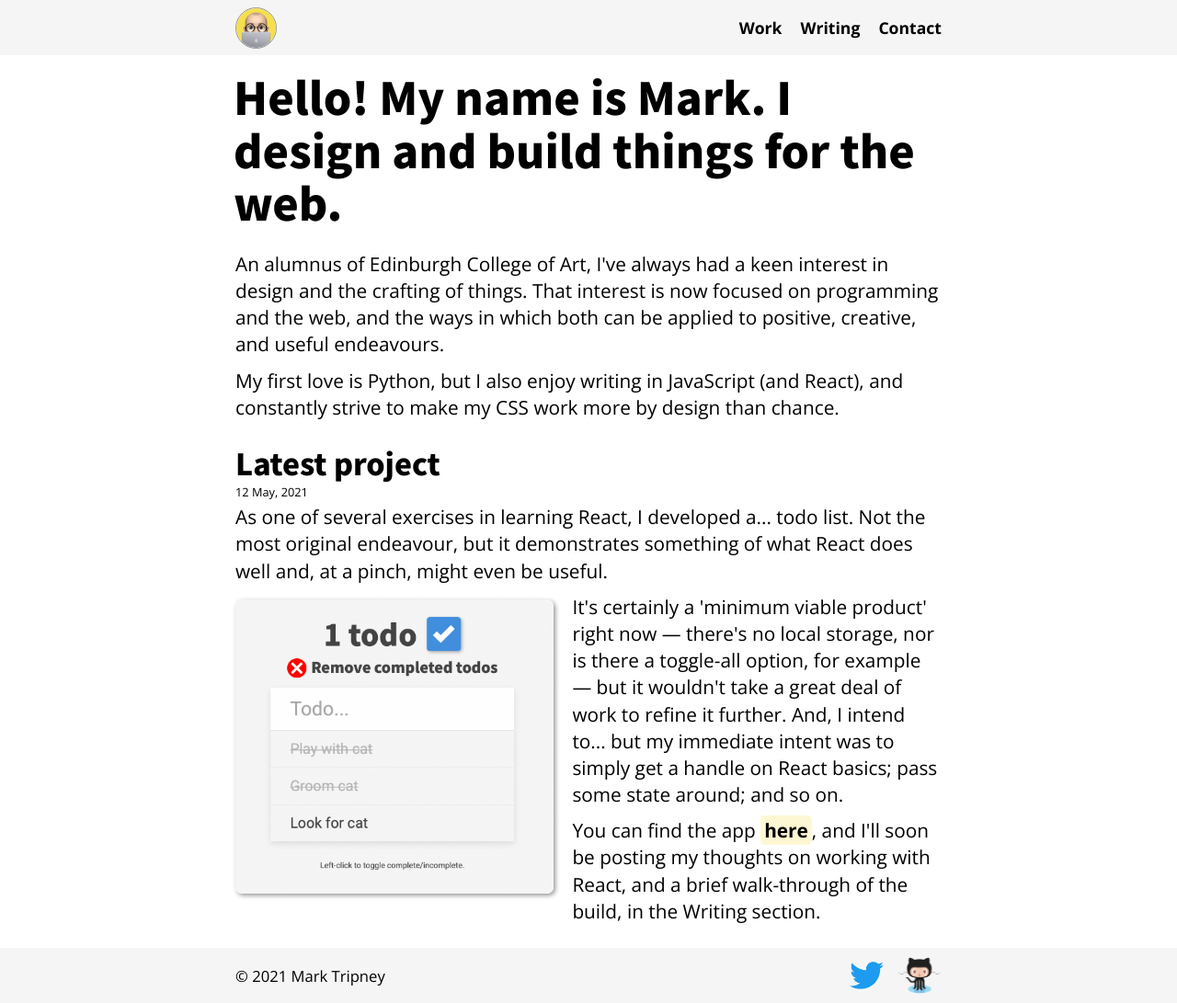
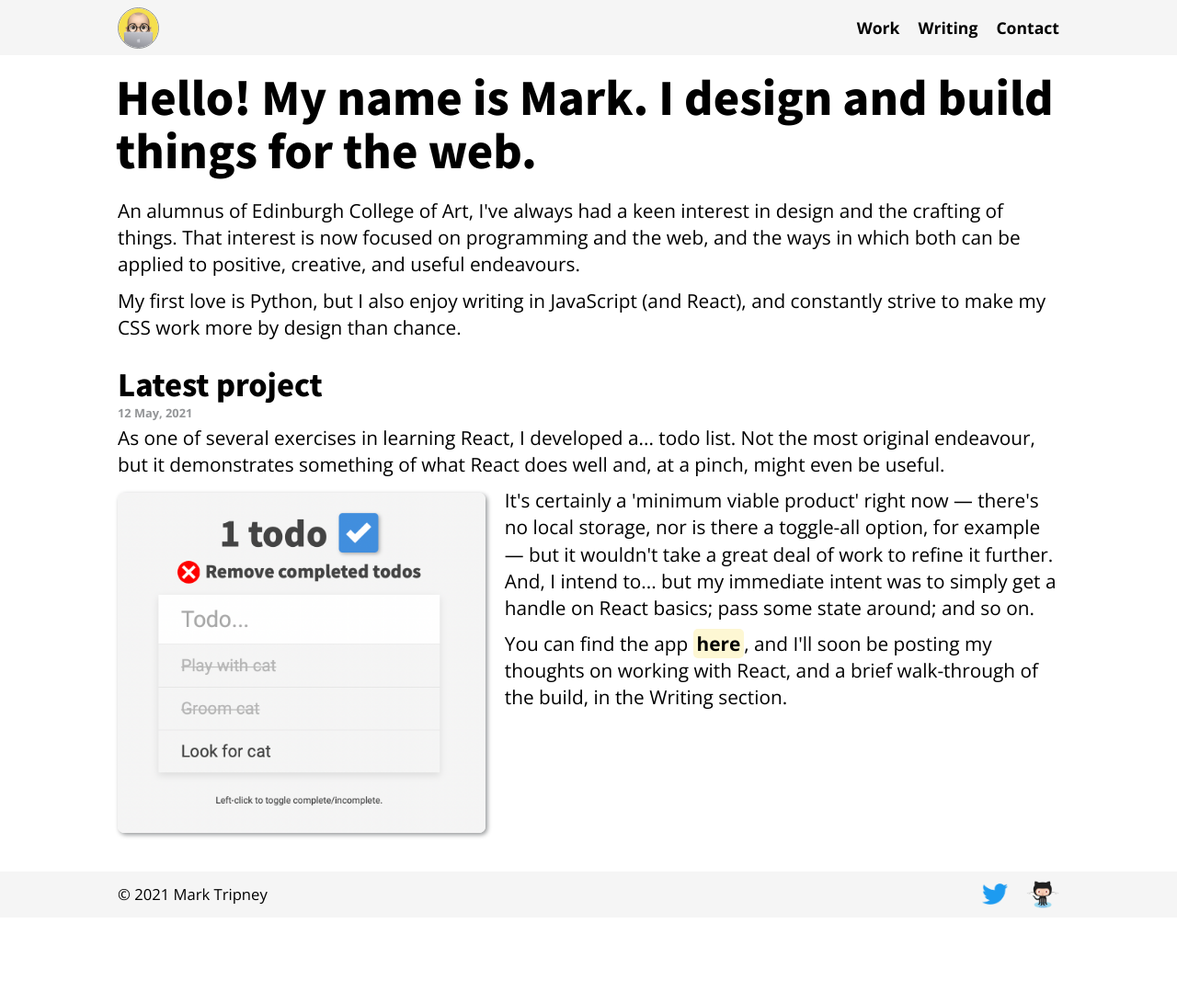
Before and after one commit to mark-tripney/marktripney-flask, a Flask app: page / in a window 1280 px wide. Shown: the whole page at 92% size. After the commit the page ends 988 px from the top, so only its background shows below. Run offline with Flask 2, Linux system fonts and the light colour scheme.

Commit message:
Update media queries

```diff
--- a/static/css/style.css
+++ b/static/css/style.css
@@ -55,10 +55,6 @@ p {
   line-height: 1.4;
 }
 
-small + p {
-  margin-top: 0.2em;
-}
-
 p + p {
   margin-top: 0.5em;
 }
@@ -70,9 +66,13 @@ p ~ h2 {
 small {
   display: block;
   font-family: "Open Sans", sans-serif;
-  font-weight: 400;
-  color: #000000;
+  font-weight: 700;
+  color: #939597;
   font-size: 0.8em;
+}
+
+small + p {
+  margin-top: 0.2em;
 }
 
 p ~ ul {
@@ -165,7 +165,7 @@ main ul li {
   font-size: 1em;
 }
 main ul li::marker {
-  color: #000000;
+  color: #939597;
 }
 
 .main-footer {
@@ -229,7 +229,7 @@ main ul li::marker {
     width: 90%;
   }
 }
-@media screen and (min-width: 375px) and (min-width: 768px) {
+@media screen and (min-width: 768px) {
   main {
     width: 80%;
     display: block;
@@ -254,7 +254,7 @@ main ul li::marker {
     margin-top: 0.5em;
   }
 }
-@media screen and (min-width: 375px) and (min-width: 1024px) {
+@media screen and (min-width: 1024px) {
   h1 {
     font-size: 3em;
   }
@@ -271,36 +271,36 @@ main ul li::marker {
     display: block;
   }
 
-  .main-nav-container {
-    padding: 0 20%;
-  }
   .main-nav-container .main-nav-ul {
     height: 60px;
   }
   .main-nav-container .main-nav-ul li {
     font-size: 1.1em;
   }
-
-  main {
-    width: 60%;
-  }
-
-  pre {
+  .main-nav-container pre {
     font-size: 1.3em;
   }
-
-  .main-footer {
+  .main-nav-container .main-footer {
     padding: 0 20%;
     height: 60px;
   }
-
-  .twitter-logo {
+  .main-nav-container .twitter-logo {
     margin-right: 15px;
     height: 30px;
   }
+  .main-nav-container .github-logo {
+    height: 40px;
+  }
+}
+@media screen and (min-width: 1366px) {
+  main {
+    width: 60%;
+    display: block;
+  }
 
-  .github-logo {
-    height: 40px;
+  .main-nav-container,
+.main-footer {
+    padding: 0 20%;
   }
 }
 
--- a/static/css/style.scss
+++ b/static/css/style.scss
@@ -6,7 +6,7 @@
 $text-colour: #000;
 $background-colour: #fff;
 $nav-background: #f5f5f5;
-$dark-gray: #000000;
+$dark-gray: #939597;
 $yellow: #F5DF4D;
 $light-yellow: #FDF7D3;
 
@@ -81,9 +81,6 @@ p {
   line-height: 1.4;
 }
 
-small + p {
-  margin-top: 0.2em;
-}
 
 //
 p + p {
@@ -98,9 +95,13 @@ p ~ h2 {
 small {
   display: block;
   font-family: $body-font;
-  font-weight: $med-font-weight;
+  font-weight: $bold-font-weight;
   color: $dark-gray;
   font-size: 0.8em;
+}
+
+small + p {
+  margin-top: 0.2em;
 }
 
 p ~ ul {
@@ -318,6 +319,7 @@ main {
       width: 90%;
     }
   }
+}
 
 @media screen and (min-width: 768px) {
   // **************************************************
@@ -369,19 +371,12 @@ main {
   // NAVIGATION: 1024px
   // **************************************************
   .main-nav-container {
-      padding: 0 20%;
-
     .main-nav-ul {
       height: 60px;
 
       li {
         font-size: 1.1em;
       }
-      }
-    }
-
-    main {
-      width: 60%;
     }
 
     // **************************************************
@@ -399,12 +394,25 @@ main {
       padding: 0 20%;
       height: 60px;
     }
+
     .twitter-logo {
       margin-right: 15px;
       height: 30px;
     }
+
     .github-logo {
       height: 40px;
     }
   }
 }
+
+@media screen and (min-width: 1366px) {
+  main {
+    width: 60%;
+    display: block;
+  }
+  .main-nav-container,
+  .main-footer {
+    padding: 0 20%;
+  }
+}
```
Also changed, not shown: 1 other file. Lines whose indentation alone changed are shown as unchanged.
